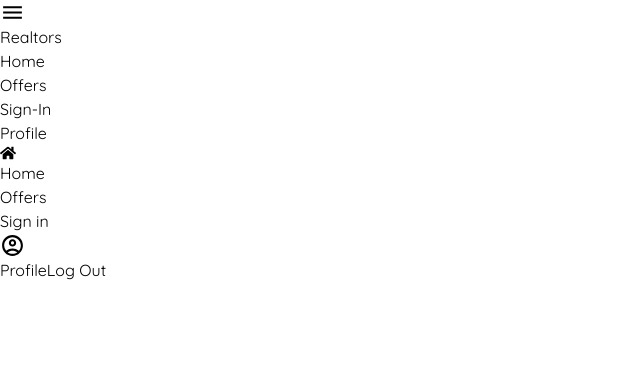
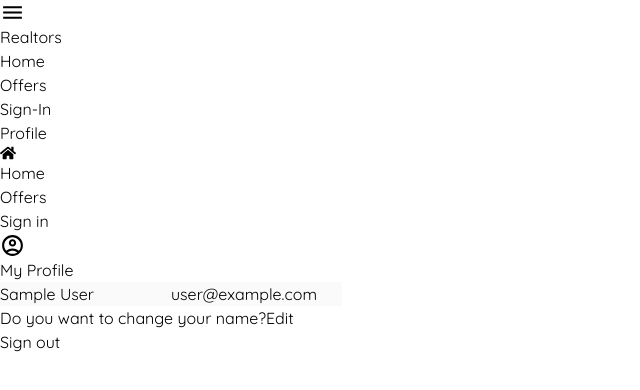
Before and after one commit to Lesuuh/Realtor, a React (Vite) app: page /profile in a window 1280 px wide. Shown: the top 390 px of the page, without its empty margins (0-640 px from the left). Built offline with nearby package versions, Linux system fonts and the light colour scheme; no server answers; sample sign-in values are in the browser's storage; a web font is replaced by a local one.

Commit message:
add private route, create custom hook

```diff
--- a/src/App.jsx
+++ b/src/App.jsx
@@ -18,6 +18,7 @@ import { Header } from "./components/Header";
 import { ToastContainer } from "react-toastify";
 import "react-toastify/dist/ReactToastify.css";
 import { useState } from "react";
+import PrivateRoute from "./components/PrivateRoute";
 
 function App() {
   const [userName, setUserName] = useState();
@@ -26,7 +27,9 @@ function App() {
       <Route path="/" element={<Header />} userName={userName}>
         <Route path="/" element={<Home />} />
         <Route path="/offers" element={<Offers />} />
-        <Route path="/profile" element={<Profile />} />
+        <Route path="/profile" element={<PrivateRoute />}>
+          <Route path="/profile" element={<Profile />} />
+        </Route>
         <Route path="/signin" element={<SignIn />} setUserName={setUserName} />
         <Route path="/signup" element={<SignUp />} />
         <Route path="/forgot-password" element={<ForgetPassword />} />
--- /dev/null
+++ b/src/components/PrivateRoute.jsx
@@ -0,0 +1,15 @@
+import { Navigate, Outlet } from "react-router-dom"
+import useAuthStatus from "../hooks/useAuthStatus"
+
+function PrivateRoute() {
+
+  const {loggedIn, checkingStatus} = useAuthStatus()
+  if(checkingStatus){
+    return <h1>Loading...</h1>
+  }
+
+
+  return loggedIn ? <Outlet/> : <Navigate to="/signin"/>
+}
+
+export default PrivateRoute
--- /dev/null
+++ b/src/hooks/useAuthStatus.jsx
@@ -0,0 +1,22 @@
+import { getAuth, onAuthStateChanged } from 'firebase/auth'
+import { useEffect, useState } from 'react'
+
+
+// this is a hook that is used to check if the user is logged in or not
+function useAuthStatus() {
+    const [loggedIn, setLoggedIn] = useState(false)
+    const [checkingStatus, setCheckingStatus] = useState(true)
+
+    useEffect(()=> {
+        const auth = getAuth()
+        onAuthStateChanged(auth, (user)=> {
+          if(user){
+            setLoggedIn(true)
+          }
+          setCheckingStatus(false)
+        })
+    }, [])
+  return {loggedIn, checkingStatus}
+}
+
+export default useAuthStatus
--- a/src/pages/Profile.jsx
+++ b/src/pages/Profile.jsx
@@ -1,34 +1,72 @@
-import { getAuth, signOut } from "firebase/auth";
+// import { getAuth, signOut } from "firebase/auth";
 // import { useEffect } from "react";
+// import { useNavigate } from "react-router-dom";
+// import { toast } from "react-toastify";
+
+import { getAuth } from "firebase/auth";
+import { useState } from "react";
 import { useNavigate } from "react-router-dom";
-import { toast } from "react-toastify";
 
 export const Profile = () => {
+
+  const auth = getAuth()
   const navigate = useNavigate();
+  const [formData, setFormData] = useState({
+    name: auth.currentUser.displayName,
+    email: auth.currentUser.email,
+  });
 
-  const logOut = () => {
-    try {
-      const auth = getAuth();
-      signOut(auth).then(() => {
-        toast.success("User Logged Out");
-        setTimeout(() => {
-          navigate("/");
-        }, 3000);
-      });
-    } catch (error) {
-      toast.error("Error");
-    }
+
+  // destructuring the details from the formData
+  const { name, email } = formData;
+
+
+  // function to log out the user
+  const onLoggedOut = () => {
+    auth.signOut()
+    navigate("/")
   };
 
   return (
-    <div className="flex items-center justify-center w-full h-[100dvh] flex-col">
-      Profile
-      <button
-        onClick={logOut}
-        className="bg-red-500 px-4 py-2 text-white rounded-md "
-      >
-        Log Out
-      </button>
-    </div>
+    <>
+      <section className="px-4">
+        <h1 className="text-2xl text-center mt-6 font-bold">My Profile</h1>
+        <div className="mt-6 px-3 w-full md:flex md:justify-center md:align-center">
+          <form>
+            <input
+              type="text"
+              name="name"
+              id="name"
+              value={name}
+              disabled
+              className="w-full px-4 py-1 text-gray-700 bg-white border border-gray-300 rounded transition ease-in-out"
+            />
+            <input
+              type="email"
+              name="email"
+              id="email"
+              value={email}
+              disabled
+              className="px-4 py-1 border border-gray-300 w-full bg-white text-gray-700 mt-5 rounded"
+            />
+            <div className="flex mt-5 whitespace-normal sm:text-lg text-sm mb-6">
+              <p>Do you want to change your name?
+              <span className="text-red-500 hover:text-red-700 transition ease-in-out duration-200 ml-1 cursor-pointer">Edit</span></p>
+
+              <p onClick={onLoggedOut} className="ml-auto text-blue-500 font-bold hover:text-blue-800 transition ease-in-out duration-200 cursor-pointer">Sign out</p>
+            </div>
+          </form>
+        </div>
+      </section>
+    </>
+    // <div className="flex items-center justify-center w-full h-[100dvh] flex-col">
+    //   Profile
+    //   <button
+    //     onClick={logOut}
+    //     className="bg-red-500 px-4 py-2 text-white rounded-md "
+    //   >
+    //     Log Out
+    //   </button>
+    // </div>
   );
 };
```
